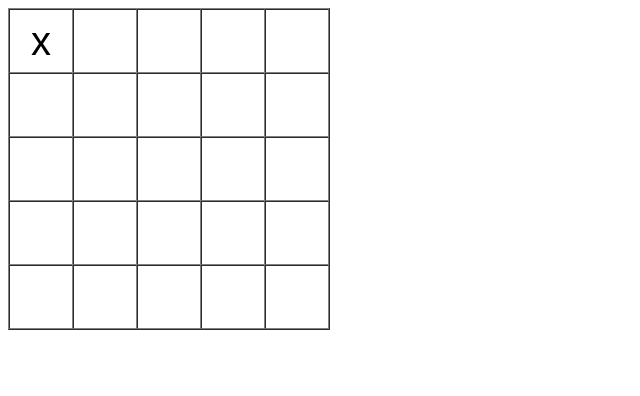
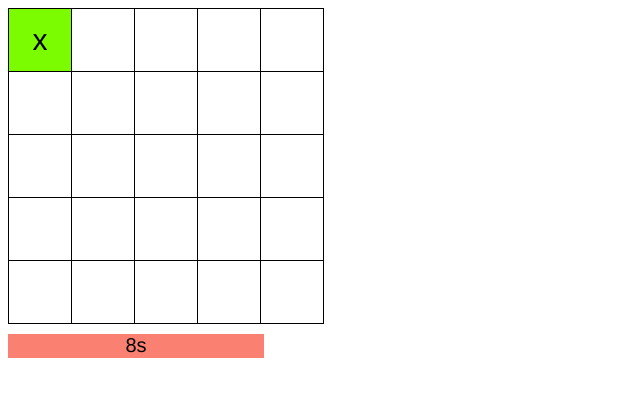
Before and after one commit to patpar1/WWW-TicTacToe, a website built with Parcel: page index.html in a window 1280 px wide. Both pictures are taken after a click on the element 41 px from the left and 41 px from the top of the page. Shown: the whole page, without its empty margins (0-640 px from the left). Built offline with nearby package versions, Linux system fonts and the light colour scheme.

Commit message:
Added A2 functionality
Added formatting and a timer.

```diff
--- a/index.html
+++ b/index.html
@@ -3,10 +3,11 @@
   <head>
     <title>Tic Tac Toe</title>
     <meta charset="UTF-8" />
+    <script src="src/index.js"></script>
   </head>
 
   <body>
-    <table id="board" border="1" cellspacing="0"></table>
-    <script src="src/index.js"></script>
+    <table id="board"></table>
+    <div id="progress_bar" class="firstplayer">10s</div>
   </body>
 </html>
--- a/src/index.js
+++ b/src/index.js
@@ -1,13 +1,14 @@
 import "./styles.css";
 
-let width = 5;
-let height = 5;
+const board_size = 5;
+const players = ["x", "o"];
+const board = [];
 
-let board = [];
-let player1 = "x";
-let player2 = "o";
 let player1Turn = true;
 let moves = 0;
+let time = 10;
+let bar = null;
+let id = null;
 
 if (document.readyState !== "loading") {
   console.log("Document ready, executing");
@@ -20,249 +21,102 @@ if (document.readyState !== "loading") {
 }
 
 function init() {
-  for (var row = 0; row < height; row++) {
-    var tr = document.createElement("TR");
+  console.log("Initializing...");
+  for (let row = 0; row < board_size; row++) {
+    let tr = document.createElement("TR");
     board.push([]);
-    for (var col = 0; col < width; col++) {
-      var td = document.createElement("TD");
-      td.setAttribute("height", 60);
-      td.setAttribute("width", 60);
-      td.setAttribute("align", "center");
-      td.setAttribute("valign", "center");
-      td.addEventListener("click", makeMove);
+    for (let col = 0; col < board_size; col++) {
+      let td = document.createElement("TD");
+      td.addEventListener("click", event => {
+        makeMove(event.target);
+        event.stopPropagation();
+      });
       tr.appendChild(td);
       board[row].push(td);
     }
     document.getElementById("board").appendChild(tr);
   }
+  console.log("Board initialized!");
+  start_game();
 }
 
-function currentPlayer() {
-  return player1Turn ? player1 : player2;
+function start_game() {
+  bar = document.getElementById("progress_bar");
+  id = setInterval(frame, 1000);
+}
+
+function equals(array) {
+  return (
+    array[0].innerHTML !== "" &&
+    array.every(x => x.innerHTML === array[0].innerHTML)
+  );
 }
 
 function checkWin() {
-  var check;
-  var count = 0;
+  const d1 = [];
+  const d2 = [];
 
-  var row;
-  var col;
-
-  // Rows:
-  for (row = 0; row < height; row++) {
-    for (col = 0; col < width; col++) {
-      if (
-        board[row][col].innerHTML !== "" &&
-        board[row][col].innerHTML === check
-      ) {
-        count++;
-        if (count >= 5) {
+  for (let i = 0; i < board_size; i++) {
+    if (equals(board[i])) {
       return true;
     }
-      } else {
-        check = board[row][col].innerHTML;
-        count = 1;
+
+    var col = [];
+    for (let j = 0; j < board_size; j++) {
+      col.push(board[j][i]);
     }
-    }
-    check = null;
+    if (equals(col)) {
+      return true;
     }
 
-  check = null;
-
-  // Columns:
-  for (col = 0; col < width; col++) {
-    for (row = 0; row < height; row++) {
-      if (
-        board[row][col].innerHTML !== "" &&
-        board[row][col].innerHTML === check
-      ) {
-        count++;
-        if (count >= 5) {
+    d1.push(board[i][i]);
+    d2.push(board[board_size - i - 1][i]);
+  }
+  if (equals(d1) || equals(d2)) {
     return true;
   }
-      } else {
-        check = board[row][col].innerHTML;
-        count = 1;
-      }
-    }
-    check = null;
+  return false;
 }
 
-  check = null;
-
-  // Diagonals 1:
-  for (row = 2; row < height - 2; row++) {
-    for (col = 2; col < width - 2; col++) {
-      var i;
-
-      for (i = -2; i <= 2; i++) {
-        if (
-          board[row + i][col + i].innerHTML !== "" &&
-          board[row + i][col + i].innerHTML === check
-        ) {
-          count++;
-          if (count >= 5) {
-            return true;
-          }
+function frame() {
+  if (time === 0) {
+    player1Turn = !player1Turn;
+    reset_timer();
   } else {
-          check = board[row + i][col + i].innerHTML;
-          count = 1;
-        }
-      }
-      check = null;
+    time--;
+    bar.style.width = 32 * time + "px";
+    bar.innerHTML = time + "s";
   }
 }
 
-  check = null;
-
-  // Diagonals 2:
-  for (row = 2; row < height - 2; row++) {
-    for (col = 2; col < width - 2; col++) {
-      for (i = -2; i <= 2; i++) {
-        if (
-          board[row + i][col - i].innerHTML !== "" &&
-          board[row + i][col - i].innerHTML === check
-        ) {
-          count++;
-          if (count >= 5) {
-            return true;
-          }
+function reset_timer() {
+  clearInterval(id);
+  time = 10;
+  id = setInterval(frame, 1000);
+  bar.style.width = "320px";
+  bar.innerHTML = "10s";
+  if (player1Turn) {
+    bar.className = "firstplayer";
   } else {
-          check = board[row + i][col - i].innerHTML;
-          count = 1;
-        }
-      }
-      check = null;
+    bar.className = "secondplayer";
   }
 }
 
-  return false;
-}
-
-function expandBoard(i, j) {
-  var x;
-  var col;
-  var row;
-  var tr;
-  var td;
-
-  var tHeight;
-  var tWidth;
-
-  // Top
-  if (i < 3) {
-    tWidth = width;
-    for (x = 0; x < 3 - i; x++) {
-      tr = document.createElement("TR");
-      board.unshift([]);
-      height++;
-      for (col = 0; col < tWidth; col++) {
-        td = document.createElement("TD");
-        td.setAttribute("height", 60);
-        td.setAttribute("width", 60);
-        td.setAttribute("align", "center");
-        td.setAttribute("valign", "center");
-        td.addEventListener("click", makeMove);
-        tr.appendChild(td);
-        board[0].push(td);
-      }
-      document.getElementById("board").insertAdjacentElement("afterbegin", tr);
-    }
-  }
-
-  // Bottom
-  else if (i > height - 4) {
-    tHeight = height;
-    tWidth = width;
-    for (x = 0; x < i - (tHeight - 3) + 1; x++) {
-      tr = document.createElement("TR");
-      board.push([]);
-      height++;
-      for (col = 0; col < tWidth; col++) {
-        td = document.createElement("TD");
-        td.setAttribute("height", 60);
-        td.setAttribute("width", 60);
-        td.setAttribute("align", "center");
-        td.setAttribute("valign", "center");
-        td.addEventListener("click", makeMove);
-        tr.appendChild(td);
-        board[board.length - 1].push(td);
-      }
-      document.getElementById("board").appendChild(tr);
-    }
-  }
-
-  // Left
-  if (j < 3) {
-    tHeight = height;
-    tWidth = width;
-    for (x = 0; x < 3 - j; x++) {
-      width++;
-      for (row = 0; row < tHeight; row++) {
-        td = document.createElement("TD");
-        td.setAttribute("height", 60);
-        td.setAttribute("width", 60);
-        td.setAttribute("align", "center");
-        td.setAttribute("valign", "center");
-        td.addEventListener("click", makeMove);
-        document
-          .getElementById("board")
-          .getElementsByTagName("TR")
-          [row].insertAdjacentElement("afterbegin", td);
-        board[row].unshift(td);
-      }
-    }
-  }
-
-  // Right
-  else if (j > width - 4) {
-    tHeight = height;
-    tWidth = width;
-    for (x = 0; x < j - (tWidth - 3) + 1; x++) {
-      width++;
-      for (row = 0; row < tHeight; row++) {
-        td = document.createElement("TD");
-        td.setAttribute("height", 60);
-        td.setAttribute("width", 60);
-        td.setAttribute("align", "center");
-        td.setAttribute("valign", "center");
-        td.addEventListener("click", makeMove);
-        document
-          .getElementById("board")
-          .getElementsByTagName("TR")
-          [row].appendChild(td);
-        board[row].push(td);
-      }
-    }
-  }
-}
-
-function makeMove() {
-  if (this.innerHTML !== "") {
+function makeMove(e) {
+  if (e.innerHTML !== "") {
     return;
   }
-  this.innerHTML = currentPlayer();
+  e.innerHTML = player1Turn ? players[0] : players[1];
+  e.className = player1Turn ? "firstplayer" : "secondplayer";
   moves++;
   if (checkWin()) {
     alert("Player " + (player1Turn ? "1" : "2") + " won!");
-  } else if (moves === width * height) {
+    clearInterval(id);
+  } else if (moves === board_size * board_size) {
     alert("Draw!");
+    clearInterval(id);
   } else {
     player1Turn = !player1Turn;
-
-    var i;
-    var j;
-
-    //Expand the game board:
-    for (var row = 0; row < height; row++) {
-      for (var col = 0; col < width; col++) {
-        if (board[row][col] === this) {
-          i = row;
-          j = col;
+    reset_timer();
   }
 }
-    }
-
-    // expandBoard(i, j);
-  }
-}
--- a/src/styles.css
+++ b/src/styles.css
@@ -1,4 +1,34 @@
 body {
-  font-family: sans-serif;
-  font-size: 40px;
+  font-family: Helvetica;
+  font-size: 30px;
 }
+
+table,
+th,
+td {
+  border: 1px solid black;
+  border-collapse: collapse;
+}
+
+td {
+  height: 60px;
+  width: 60px;
+  text-align: center;
+}
+
+#progress_bar {
+  height: 24px;
+  width: 318px;
+  margin-top: 10px;
+  font-size: 20px;
+  text-align: center;
+  color: black;
+}
+
+.firstplayer {
+  background-color: rgb(124, 252, 0);
+}
+
+.secondplayer {
+  background-color: rgb(250, 128, 114);
+}
```
Also changed, not shown: package.json (line endings or trailing spaces). Lines whose indentation alone changed are shown as unchanged.
